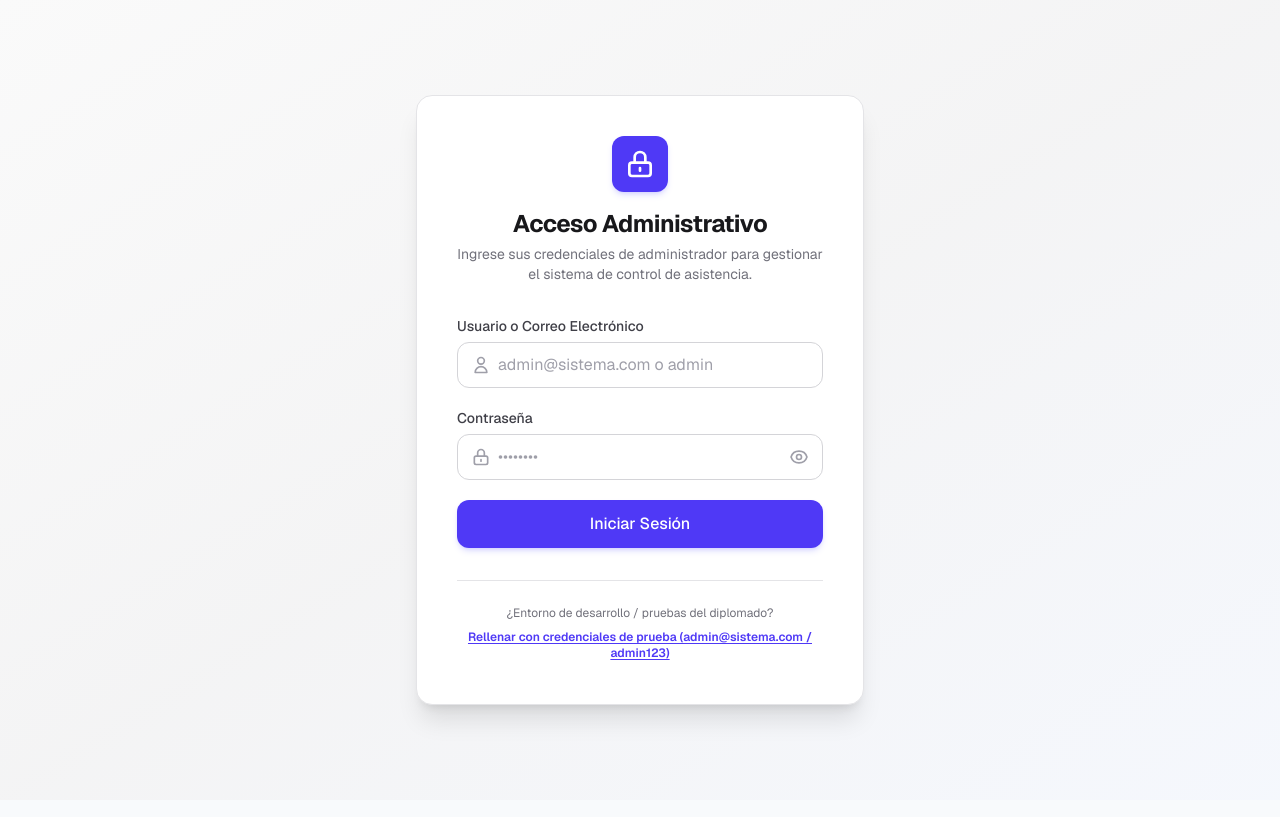
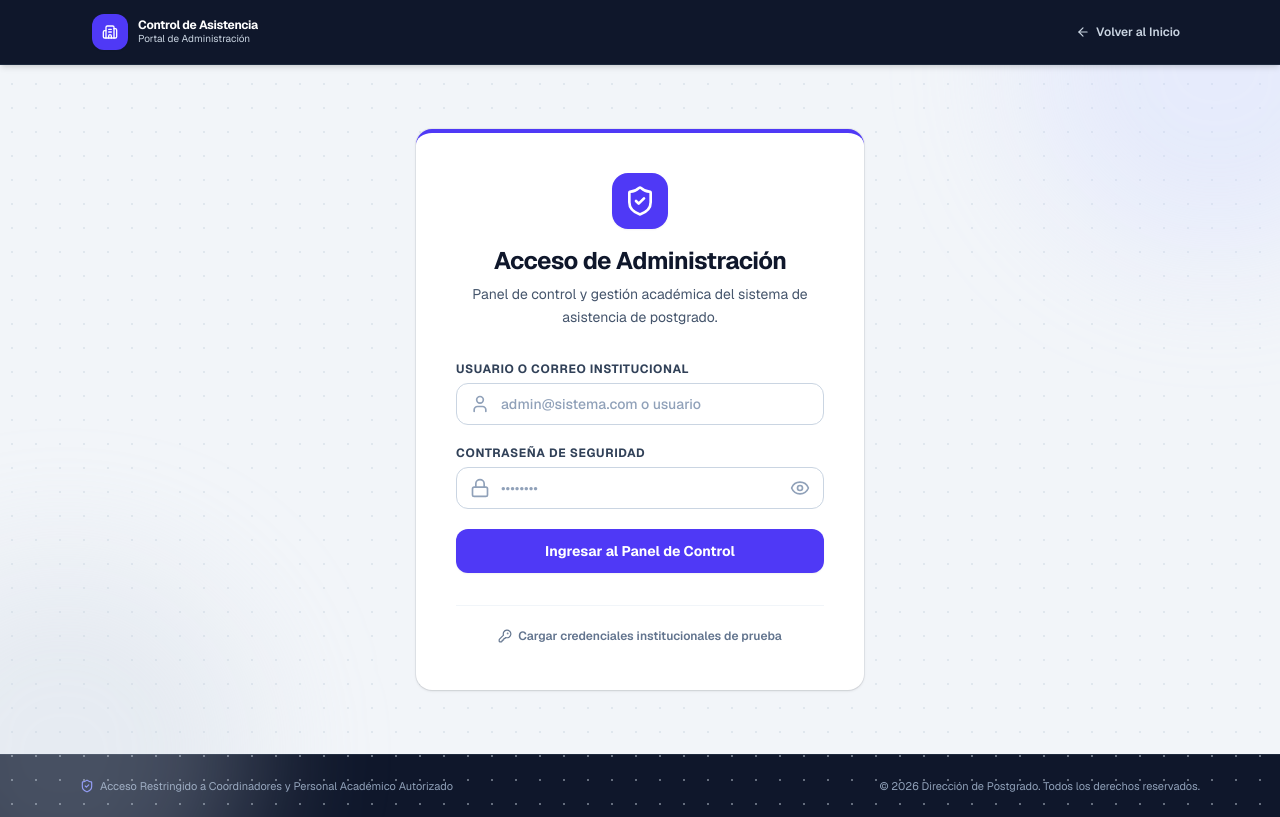
Before and after one commit to Eliseo531/iac-asistencia3, a Next.js app in the folder frontend/: page /admin/login in a window 1280 px wide. Built offline with nearby package versions, Linux system fonts and the light colour scheme; no server answers.

Commit message:
feat(frontend): refactor Vista 05 Login Administrador con Navy framing y border-t-4 indigo

```diff
--- a/frontend/src/app/admin/login/page.tsx
+++ b/frontend/src/app/admin/login/page.tsx
@@ -1,16 +1,78 @@
 import { Metadata } from 'next';
+import Link from 'next/link';
 import AdminLoginForm from '@/features/auth/components/AdminLoginForm';
+import { Building2, ArrowLeft, ShieldCheck } from 'lucide-react';
 
 export const metadata: Metadata = {
   title: 'Acceso Administrativo | Sistema de Control de Asistencia',
   description:
-    'Inicio de sesión para administradores del sistema de control de asistencias.',
+    'Portal de autenticación institucional para administradores y coordinadores de postgrado.',
 };
 
 export default function AdminLoginPage() {
   return (
-    <div className="min-h-screen bg-gradient-to-br from-zinc-50 via-zinc-100 to-indigo-50/30 dark:from-zinc-950 dark:via-zinc-900 dark:to-zinc-950 flex flex-col justify-center items-center p-4 sm:p-6">
-      <AdminLoginForm />
+    <div className="min-h-screen bg-slate-100/85 text-slate-900 flex flex-col justify-between selection:bg-indigo-100 selection:text-indigo-900 relative overflow-hidden">
+      {/* Patrón de textura geométrica sutil (Lienzo Pizarra) */}
+      <div
+        className="absolute inset-0 pointer-events-none opacity-[0.45] bg-[radial-gradient(#cbd5e1_1px,transparent_1px)] [background-size:24px_24px]"
+        aria-hidden="true"
+      />
+
+      {/* Halos ambientales suaves */}
+      <div
+        className="absolute -top-32 -right-32 w-96 h-96 bg-indigo-200/30 rounded-full blur-3xl pointer-events-none"
+        aria-hidden="true"
+      />
+      <div
+        className="absolute -bottom-32 -left-32 w-96 h-96 bg-slate-300/30 rounded-full blur-3xl pointer-events-none"
+        aria-hidden="true"
+      />
+
+      {/* 1. Barra Superior Institucional (Navy Framing) */}
+      <header className="bg-slate-900 border-b border-slate-800 text-white sticky top-0 z-30 shadow-md">
+        <div className="max-w-6xl mx-auto px-4 sm:px-6 h-16 flex items-center justify-between">
+          <Link
+            href="/"
+            className="flex items-center gap-2.5 group cursor-pointer focus-visible:outline-none focus-visible:ring-2 focus-visible:ring-indigo-400 rounded-lg px-1 py-0.5"
+          >
+            <div className="w-9 h-9 rounded-xl bg-indigo-600 text-white flex items-center justify-center font-bold text-sm shadow-xs group-hover:bg-indigo-500 transition-colors">
+              <Building2 className="w-4 h-4 text-white" />
+            </div>
+            <div>
+              <span className="text-xs font-bold tracking-tight text-white block leading-tight">
+                Control de Asistencia
+              </span>
+              <span className="text-[10px] text-slate-300 block leading-tight">
+                Portal de Administración
+              </span>
+            </div>
+          </Link>
+
+          <Link
+            href="/"
+            className="inline-flex items-center gap-1.5 text-xs font-semibold text-slate-300 hover:text-white px-3 py-1.5 rounded-lg hover:bg-slate-800 transition-all cursor-pointer"
+          >
+            <ArrowLeft className="w-3.5 h-3.5" />
+            <span>Volver al Inicio</span>
+          </Link>
+        </div>
+      </header>
+
+      {/* 2. Formulario Centrado */}
+      <main className="flex-1 max-w-6xl mx-auto w-full px-4 sm:px-6 py-10 sm:py-16 flex items-center justify-center relative z-10">
+        <AdminLoginForm />
+      </main>
+
+      {/* 3. Pie Institucional (Navy Framing) */}
+      <footer className="bg-slate-900 border-t border-slate-800 py-6 text-center text-xs text-slate-400">
+        <div className="max-w-6xl mx-auto px-4 flex flex-col sm:flex-row items-center justify-between gap-3 text-[11px] text-slate-400">
+          <span className="flex items-center gap-1.5">
+            <ShieldCheck className="w-3.5 h-3.5 text-indigo-400" />
+            <span>Acceso Restringido a Coordinadores y Personal Académico Autorizado</span>
+          </span>
+          <span>© 2026 Dirección de Postgrado. Todos los derechos reservados.</span>
+        </div>
+      </footer>
     </div>
   );
 }
--- a/frontend/src/features/auth/components/AdminLoginForm.tsx
+++ b/frontend/src/features/auth/components/AdminLoginForm.tsx
@@ -3,6 +3,17 @@
 import React, { useState } from 'react';
 import { useRouter } from 'next/navigation';
 import { authService } from '../services/auth.service';
+import {
+  ShieldCheck,
+  User,
+  Lock,
+  Eye,
+  EyeOff,
+  AlertCircle,
+  CheckCircle2,
+  Loader2,
+  KeyRound,
+} from 'lucide-react';
 
 export default function AdminLoginForm() {
   const router = useRouter();
@@ -24,7 +35,7 @@ export default function AdminLoginForm() {
     }
 
     if (!password) {
-      setErrorMessage('Por favor ingrese su contraseña.');
+      setErrorMessage('Por favor ingrese su contraseña institucional.');
       return;
     }
 
@@ -38,10 +49,9 @@ export default function AdminLoginForm() {
 
       setSuccessMessage(response.message || 'Sesión iniciada exitosamente');
 
-      // Pequeña pausa para mostrar feedback de éxito antes de redirigir
       setTimeout(() => {
         router.push('/admin/dashboard');
-      }, 700);
+      }, 600);
     } catch (err: any) {
       if (err && typeof err === 'object') {
         if (err.message) {
@@ -66,75 +76,44 @@ export default function AdminLoginForm() {
   };
 
   return (
-    <div className="w-full max-w-md bg-white dark:bg-zinc-900 shadow-xl rounded-2xl border border-zinc-200 dark:border-zinc-800 p-8 sm:p-10 transition-all">
-      {/* Encabezado y Logo */}
+    <div className="w-full max-w-md bg-white shadow-sm ring-1 ring-slate-900/5 rounded-2xl border-t-4 border-t-indigo-600 p-8 sm:p-10 transition-all">
+      {/* Encabezado y Emblema Institucional */}
       <div className="flex flex-col items-center mb-8">
-        <div className="w-14 h-14 bg-indigo-600 rounded-xl flex items-center justify-center text-white shadow-md shadow-indigo-500/20 mb-4">
-          <svg
-            className="w-8 h-8"
-            fill="none"
-            stroke="currentColor"
-            viewBox="0 0 24 24"
-            xmlns="http://www.w3.org/2000/svg"
-          >
-            <path
-              strokeLinecap="round"
-              strokeLinejoin="round"
-              strokeWidth={2}
-              d="M12 15v2m-6 4h12a2 2 0 002-2v-6a2 2 0 00-2-2H6a2 2 0 00-2 2v6a2 2 0 002 2zm10-10V7a4 4 0 00-8 0v4h8z"
-            />
-          </svg>
+        <div className="w-14 h-14 bg-indigo-600 rounded-2xl flex items-center justify-center text-white shadow-xs mb-4">
+          <ShieldCheck className="w-8 h-8 text-white" />
         </div>
-        <h1 className="text-2xl font-bold tracking-tight text-zinc-900 dark:text-zinc-50">
-          Acceso Administrativo
+        <h1 className="text-2xl font-bold tracking-tight text-slate-900 text-center">
+          Acceso de Administración
         </h1>
-        <p className="text-sm text-zinc-500 dark:text-zinc-400 text-center mt-1">
-          Ingrese sus credenciales de administrador para gestionar el sistema de control de asistencia.
+        <p className="text-sm text-slate-600 text-center mt-1.5 leading-relaxed">
+          Panel de control y gestión académica del sistema de asistencia de postgrado.
         </p>
       </div>
 
-      {/* Alerta de Error (RF-18) */}
+      {/* Alerta de Error */}
       {errorMessage && (
-        <div className="mb-6 p-4 rounded-xl bg-red-50 dark:bg-red-950/40 border border-red-200 dark:border-red-900 flex items-start gap-3 text-red-800 dark:text-red-300 text-sm animate-fadeIn">
-          <svg
-            className="w-5 h-5 text-red-600 dark:text-red-400 shrink-0 mt-0.5"
-            fill="none"
-            stroke="currentColor"
-            viewBox="0 0 24 24"
-          >
-            <path
-              strokeLinecap="round"
-              strokeLinejoin="round"
-              strokeWidth={2}
-              d="M12 8v4m0 4h.01M21 12a9 9 0 11-18 0 9 9 0 0118 0z"
-            />
-          </svg>
+        <div
+          role="alert"
+          className="mb-6 p-4 rounded-xl bg-rose-50 border border-rose-200 flex items-start gap-3 text-rose-900 text-sm shadow-xs animate-fade-in"
+        >
+          <AlertCircle className="w-5 h-5 text-rose-600 shrink-0 mt-0.5" />
           <div className="flex-1">
-            <span className="font-semibold block">Error de autenticación</span>
-            <span>{errorMessage}</span>
+            <span className="font-bold block text-rose-950">Error de autenticación</span>
+            <span className="font-medium">{errorMessage}</span>
           </div>
         </div>
       )}
 
-      {/* Alerta de Éxito (RF-18) */}
+      {/* Alerta de Éxito */}
       {successMessage && (
-        <div className="mb-6 p-4 rounded-xl bg-emerald-50 dark:bg-emerald-950/40 border border-emerald-200 dark:border-emerald-900 flex items-start gap-3 text-emerald-800 dark:text-emerald-300 text-sm animate-fadeIn">
-          <svg
-            className="w-5 h-5 text-emerald-600 dark:text-emerald-400 shrink-0 mt-0.5"
-            fill="none"
-            stroke="currentColor"
-            viewBox="0 0 24 24"
-          >
-            <path
-              strokeLinecap="round"
-              strokeLinejoin="round"
-              strokeWidth={2}
-              d="M9 12l2 2 4-4m6 2a9 9 0 11-18 0 9 9 0 0118 0z"
-            />
-          </svg>
+        <div
+          role="status"
+          className="mb-6 p-4 rounded-xl bg-emerald-50 border border-emerald-200 flex items-start gap-3 text-emerald-900 text-sm shadow-xs animate-fade-in"
+        >
+          <CheckCircle2 className="w-5 h-5 text-emerald-600 shrink-0 mt-0.5" />
           <div className="flex-1">
-            <span className="font-semibold block">Acceso concedido</span>
-            <span>{successMessage} Redirigiendo al panel...</span>
+            <span className="font-bold block text-emerald-950">Acceso verificado</span>
+            <span className="font-medium">{successMessage}. Redirigiendo al panel...</span>
           </div>
         </div>
       )}
@@ -144,25 +123,13 @@ export default function AdminLoginForm() {
         <div>
           <label
             htmlFor="identifier"
-            className="block text-sm font-medium text-zinc-700 dark:text-zinc-300 mb-1.5"
+            className="block text-xs font-bold uppercase tracking-wider text-slate-700 mb-1.5"
           >
-            Usuario o Correo Electrónico
+            Usuario o Correo Institucional
           </label>
           <div className="relative">
-            <div className="absolute inset-y-0 left-0 pl-3.5 flex items-center pointer-events-none text-zinc-400">
-              <svg
-                className="w-5 h-5"
-                fill="none"
-                stroke="currentColor"
-                viewBox="0 0 24 24"
-              >
-                <path
-                  strokeLinecap="round"
-                  strokeLinejoin="round"
-                  strokeWidth={2}
-                  d="M16 7a4 4 0 11-8 0 4 4 0 018 0zM12 14a7 7 0 00-7 7h14a7 7 0 00-7-7z"
-                />
-              </svg>
+            <div className="absolute inset-y-0 left-0 pl-3.5 flex items-center pointer-events-none text-slate-400">
+              <User className="w-5 h-5" />
             </div>
             <input
               id="identifier"
@@ -170,9 +137,9 @@ export default function AdminLoginForm() {
               autoComplete="username"
               value={identifier}
               onChange={(e) => setIdentifier(e.target.value)}
-              placeholder="admin@sistema.com o admin"
+              placeholder="admin@sistema.com o usuario"
               disabled={isLoading}
-              className="w-full pl-10 pr-4 py-2.5 rounded-xl border border-zinc-300 dark:border-zinc-700 bg-white dark:bg-zinc-800 text-zinc-900 dark:text-zinc-100 placeholder-zinc-400 focus:outline-none focus:ring-2 focus:ring-indigo-500 focus:border-transparent transition"
+              className="w-full pl-11 pr-4 py-2.5 rounded-xl border border-slate-300 bg-white text-slate-900 placeholder-slate-400 focus:outline-none focus:ring-2 focus:ring-indigo-600 focus:border-indigo-600 text-sm font-medium transition"
             />
           </div>
         </div>
@@ -181,25 +148,13 @@ export default function AdminLoginForm() {
         <div>
           <label
             htmlFor="password"
-            className="block text-sm font-medium text-zinc-700 dark:text-zinc-300 mb-1.5"
+            className="block text-xs font-bold uppercase tracking-wider text-slate-700 mb-1.5"
           >
-            Contraseña
+            Contraseña de Seguridad
           </label>
           <div className="relative">
-            <div className="absolute inset-y-0 left-0 pl-3.5 flex items-center pointer-events-none text-zinc-400">
-              <svg
-                className="w-5 h-5"
-                fill="none"
-                stroke="currentColor"
-                viewBox="0 0 24 24"
-              >
-                <path
-                  strokeLinecap="round"
-                  strokeLinejoin="round"
-                  strokeWidth={2}
-                  d="M12 15v2m-6 4h12a2 2 0 002-2v-6a2 2 0 00-2-2H6a2 2 0 00-2 2v6a2 2 0 002 2zm10-10V7a4 4 0 00-8 0v4h8z"
-                />
-              </svg>
+            <div className="absolute inset-y-0 left-0 pl-3.5 flex items-center pointer-events-none text-slate-400">
+              <Lock className="w-5 h-5" />
             </div>
             <input
               id="password"
@@ -209,48 +164,19 @@ export default function AdminLoginForm() {
               onChange={(e) => setPassword(e.target.value)}
               placeholder="••••••••"
               disabled={isLoading}
-              className="w-full pl-10 pr-12 py-2.5 rounded-xl border border-zinc-300 dark:border-zinc-700 bg-white dark:bg-zinc-800 text-zinc-900 dark:text-zinc-100 placeholder-zinc-400 focus:outline-none focus:ring-2 focus:ring-indigo-500 focus:border-transparent transition"
+              className="w-full pl-11 pr-12 py-2.5 rounded-xl border border-slate-300 bg-white text-slate-900 placeholder-slate-400 focus:outline-none focus:ring-2 focus:ring-indigo-600 focus:border-indigo-600 text-sm font-medium transition"
             />
             <button
               type="button"
               onClick={() => setShowPassword(!showPassword)}
-              className="absolute inset-y-0 right-0 pr-3.5 flex items-center text-zinc-400 hover:text-zinc-600 dark:hover:text-zinc-200 transition"
+              className="absolute inset-y-0 right-0 pr-3.5 flex items-center text-slate-400 hover:text-slate-600 transition cursor-pointer"
               tabIndex={-1}
+              aria-label={showPassword ? 'Ocultar contraseña' : 'Ver contraseña'}
             >
               {showPassword ? (
-                <svg
-                  className="w-5 h-5"
-                  fill="none"
-                  stroke="currentColor"
-                  viewBox="0 0 24 24"
-                >
-                  <path
-                    strokeLinecap="round"
-                    strokeLinejoin="round"
-                    strokeWidth={2}
-                    d="M13.875 18.825A10.05 10.05 0 0112 19c-4.478 0-8.268-2.943-9.543-7a9.97 9.97 0 011.563-3.029m5.858.908a3 3 0 114.243 4.243M9.878 9.878l4.242 4.242M9.88 9.88l-3.29-3.29m7.532 7.532l3.29 3.29M3 3l18 18"
-                  />
-                </svg>
+                <EyeOff className="w-5 h-5" />
               ) : (
-                <svg
-                  className="w-5 h-5"
-                  fill="none"
-                  stroke="currentColor"
-                  viewBox="0 0 24 24"
-                >
-                  <path
-                    strokeLinecap="round"
-                    strokeLinejoin="round"
-                    strokeWidth={2}
-                    d="M15 12a3 3 0 11-6 0 3 3 0 016 0z"
-                  />
-                  <path
-                    strokeLinecap="round"
-                    strokeLinejoin="round"
-                    strokeWidth={2}
-                    d="M2.458 12C3.732 7.943 7.523 5 12 5c4.478 0 8.268 2.943 9.542 7-1.274 4.057-5.064 7-9.542 7-4.477 0-8.268-2.943-9.542-7z"
-                  />
-                </svg>
+                <Eye className="w-5 h-5" />
               )}
             </button>
           </div>
@@ -260,49 +186,28 @@ export default function AdminLoginForm() {
         <button
           type="submit"
           disabled={isLoading}
-          className="w-full mt-2 py-3 px-4 rounded-xl font-medium text-white bg-indigo-600 hover:bg-indigo-700 active:bg-indigo-800 disabled:opacity-60 disabled:cursor-not-allowed shadow-md shadow-indigo-500/20 transition-all flex items-center justify-center gap-2"
+          className="w-full mt-2 py-3 px-4 rounded-xl font-bold text-sm text-white bg-indigo-600 hover:bg-indigo-700 active:bg-indigo-800 disabled:opacity-60 disabled:cursor-not-allowed shadow-xs transition-all flex items-center justify-center gap-2 cursor-pointer"
         >
           {isLoading ? (
             <>
-              <svg
-                className="animate-spin h-5 w-5 text-white"
-                xmlns="http://www.w3.org/2000/svg"
-                fill="none"
-                viewBox="0 0 24 24"
-              >
-                <circle
-                  className="opacity-25"
-                  cx="12"
-                  cy="12"
-                  r="10"
-                  stroke="currentColor"
-                  strokeWidth="4"
-                />
-                <path
-                  className="opacity-75"
-                  fill="currentColor"
-                  d="M4 12a8 8 0 018-8V0C5.373 0 0 5.373 0 12h4zm2 5.291A7.962 7.962 0 014 12H0c0 3.042 1.135 5.824 3 7.938l3-2.647z"
-                />
-              </svg>
+              <Loader2 className="w-5 h-5 animate-spin text-white" />
               <span>Verificando credenciales...</span>
             </>
           ) : (
-            <span>Iniciar Sesión</span>
+            <span>Ingresar al Panel de Control</span>
           )}
         </button>
       </form>
 
-      {/* Acceso Demo Rápido para desarrollo y pruebas */}
-      <div className="mt-8 pt-6 border-t border-zinc-200 dark:border-zinc-800 text-center">
-        <p className="text-xs text-zinc-500 dark:text-zinc-400 mb-2">
-          ¿Entorno de desarrollo / pruebas del diplomado?
-        </p>
+      {/* Acceso de Demostración Rápida */}
+      <div className="mt-8 pt-5 border-t border-slate-100 text-center">
         <button
           type="button"
           onClick={handleUseDemo}
-          className="text-xs font-semibold text-indigo-600 hover:text-indigo-700 dark:text-indigo-400 dark:hover:text-indigo-300 underline underline-offset-2 transition"
+          className="inline-flex items-center gap-1.5 text-xs font-semibold text-slate-500 hover:text-indigo-600 transition cursor-pointer"
         >
-          Rellenar con credenciales de prueba (admin@sistema.com / admin123)
+          <KeyRound className="w-3.5 h-3.5" />
+          <span>Cargar credenciales institucionales de prueba</span>
         </button>
       </div>
     </div>
```
